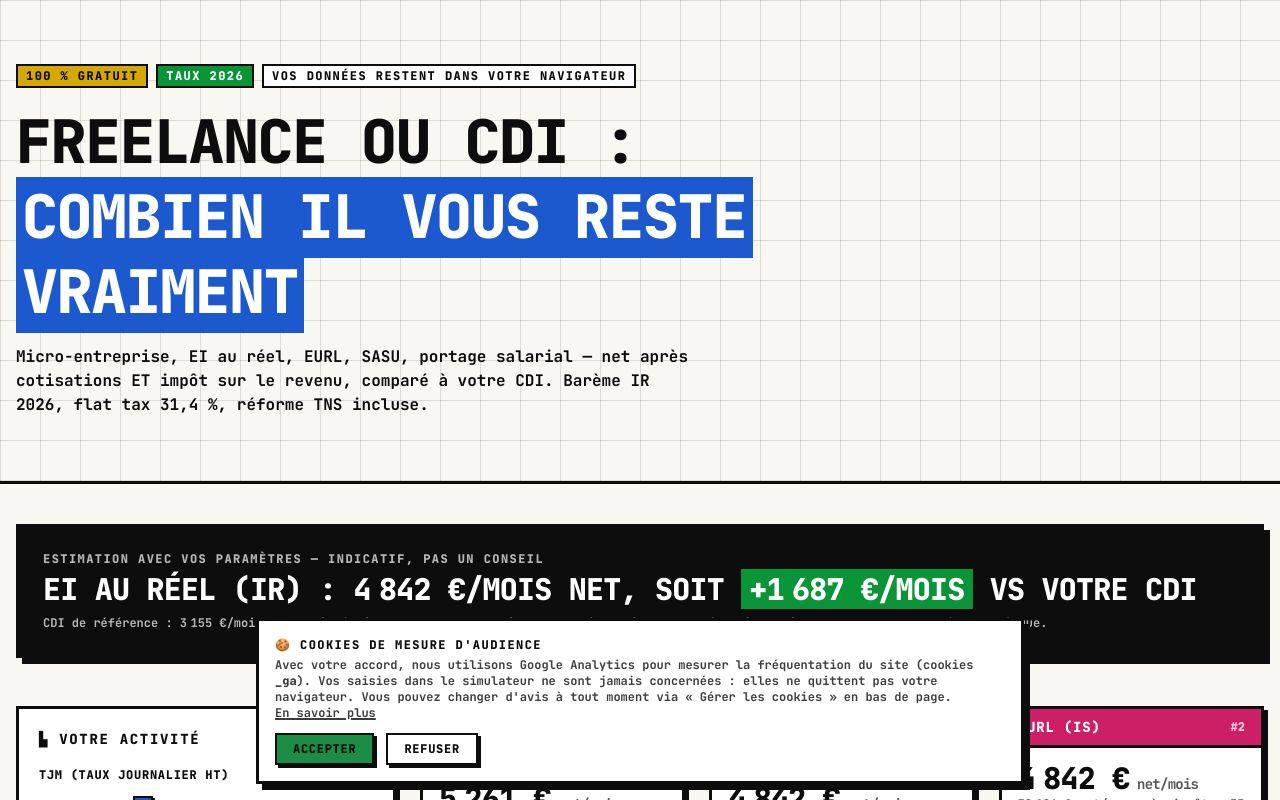
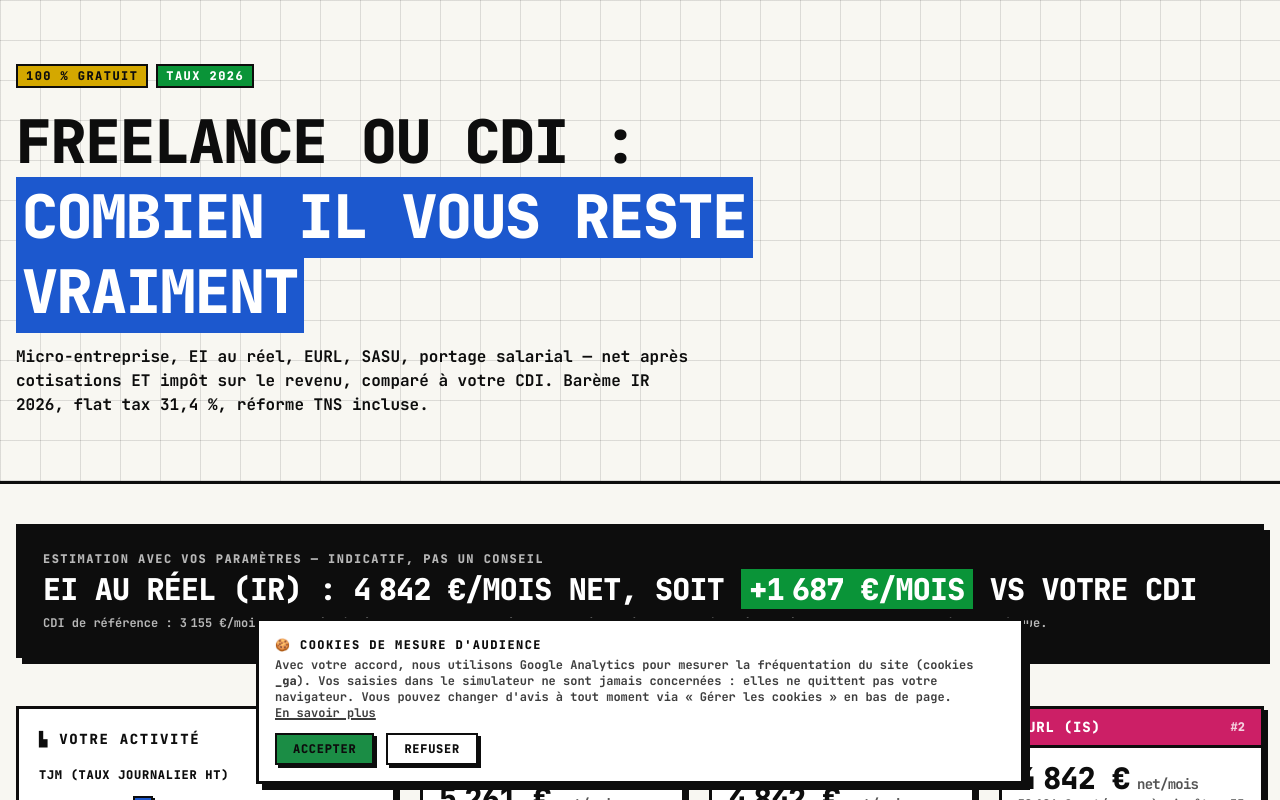
Before and after one commit to aelmufti/is-freelance-worth-it-for-you, a React (Vite) app: page / in a window 1280 px wide. Shown: the top 800 px of the page. Built offline with nearby package versions, Linux system fonts and the light colour scheme.

Commit message:
fix: retire le badge données navigateur du hero

```diff
--- a/src/App.tsx
+++ b/src/App.tsx
@@ -69,9 +69,6 @@ export default function App() {
             </span>
             <span className="border-2 border-ink bg-tag-green px-2 py-0.5 text-xs font-extrabold uppercase tracking-[0.12em] text-white">
               Taux 2026
-            </span>
-            <span className="border-2 border-ink bg-white px-2 py-0.5 text-xs font-extrabold uppercase tracking-[0.12em]">
-              Vos données restent dans votre navigateur
             </span>
           </div>
           <h1 className="anim-up max-w-4xl text-4xl font-extrabold uppercase leading-tight tracking-tight md:text-6xl">
```
